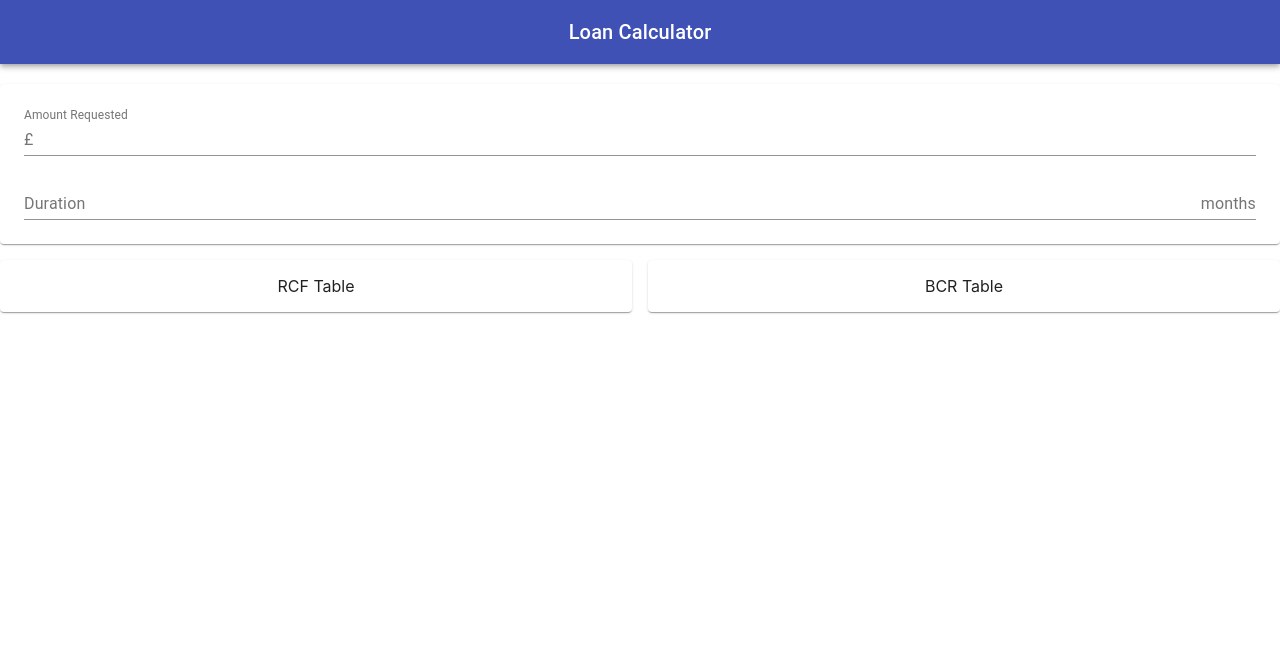
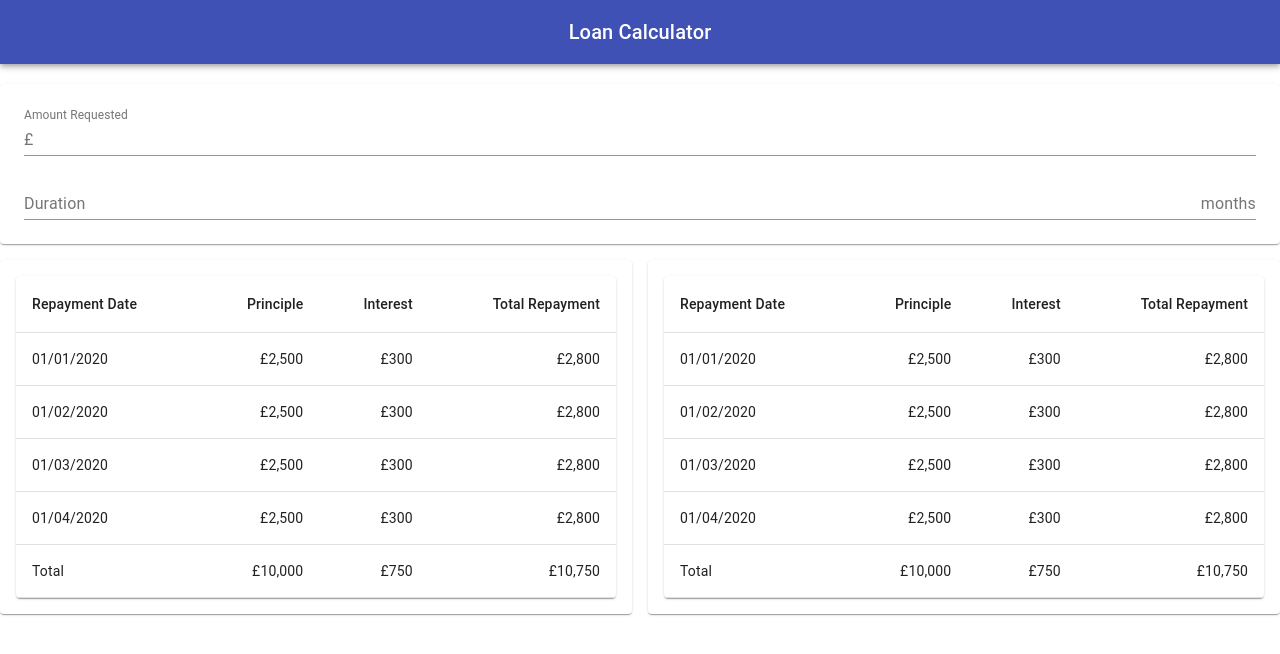
Before and after one commit to Dom101/loan-calculator, a React (Create React App) app: page / in a window 1280 px wide. Shown: the top 654 px of the page. Built offline with nearby package versions, Linux system fonts and the light colour scheme.

Commit message:
Added loan repayment tables

```diff
--- a/src/App.js
+++ b/src/App.js
@@ -7,6 +7,7 @@ import Paper from "@material-ui/core/Paper";
 import Grid from "@material-ui/core/Grid";
 
 import LoanParameters from './components/LoanParameters';
+import Table from './components/Table';
 
 const useStyles = makeStyles(theme => ({
   root: {
@@ -24,6 +25,14 @@ const useStyles = makeStyles(theme => ({
     paddingTop: 20
   }
 }));
+
+const rows = [
+  { date: '01/01/2020', principle: '£2,500', interest: '£300', repayment: '£2,800' },
+  { date: '01/02/2020', principle: '£2,500', interest: '£300', repayment: '£2,800' },
+  { date: '01/03/2020', principle: '£2,500', interest: '£300', repayment: '£2,800' },
+  { date: '01/04/2020', principle: '£2,500', interest: '£300', repayment: '£2,800' },
+  { date: 'Total', principle: '£10,000', interest: '£750', repayment: '£10,750' },
+];
 
 function App() {
   const classes = useStyles();
@@ -44,10 +53,14 @@ function App() {
           </Paper>
         </Grid>
         <Grid item xs>
-          <Paper className={classes.paper}>RCF Table</Paper>
+          <Paper className={classes.paper}>
+            <Table rows={rows} />
+          </Paper>
         </Grid>
         <Grid item xs>
-          <Paper className={classes.paper}>BCR Table</Paper>
+          <Paper className={classes.paper}>
+            <Table rows={rows} />
+          </Paper>
         </Grid>
       </Grid>
     </div>
--- /dev/null
+++ b/src/components/Table.js
@@ -0,0 +1,56 @@
+import React from 'react';
+import { arrayOf, string, shape } from 'prop-types';
+import { makeStyles } from '@material-ui/core/styles';
+import Table from '@material-ui/core/Table';
+import TableBody from '@material-ui/core/TableBody';
+import TableCell from '@material-ui/core/TableCell';
+import TableContainer from '@material-ui/core/TableContainer';
+import TableHead from '@material-ui/core/TableHead';
+import TableRow from '@material-ui/core/TableRow';
+import Paper from '@material-ui/core/Paper';
+
+const useStyles = makeStyles({
+  table: {
+    // minWidth: 650,
+  },
+});
+
+export default function LoanTable({ rows }) {
+  const classes = useStyles();
+
+  return (
+    <TableContainer component={Paper}>
+      <Table className={classes.table}>
+        <TableHead>
+          <TableRow>
+            <TableCell>Repayment Date</TableCell>
+            <TableCell align="right">Principle</TableCell>
+            <TableCell align="right">Interest</TableCell>
+            <TableCell align="right">Total Repayment</TableCell>
+          </TableRow>
+        </TableHead>
+        <TableBody>
+          {rows.map(row => (
+            <TableRow key={row.date}>
+              <TableCell component="th" scope="row">
+                {row.date}
+              </TableCell>
+              <TableCell align="right">{row.principle}</TableCell>
+              <TableCell align="right">{row.interest}</TableCell>
+              <TableCell align="right">{row.repayment}</TableCell>
+            </TableRow>
+          ))}
+        </TableBody>
+      </Table>
+    </TableContainer>
+  );
+}
+
+LoanTable.propTypes = {
+  rows: arrayOf(shape({
+    date: string.isRequired,
+    principle: string.isRequired,
+    interest: string.isRequired,
+    repayment: string.isRequired,
+  })).isRequired,
+};
```
Also changed, not shown: 1 other file (tests, documents, lock files or other folders).
